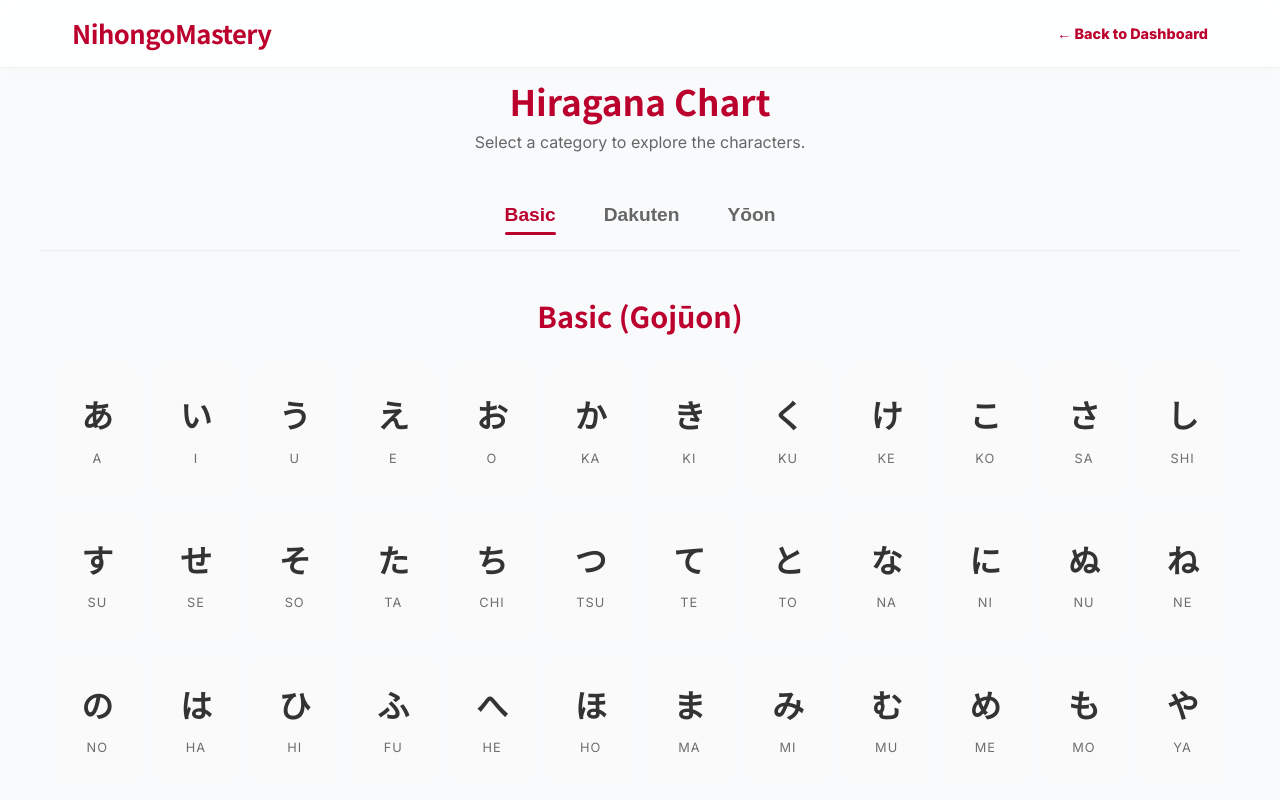
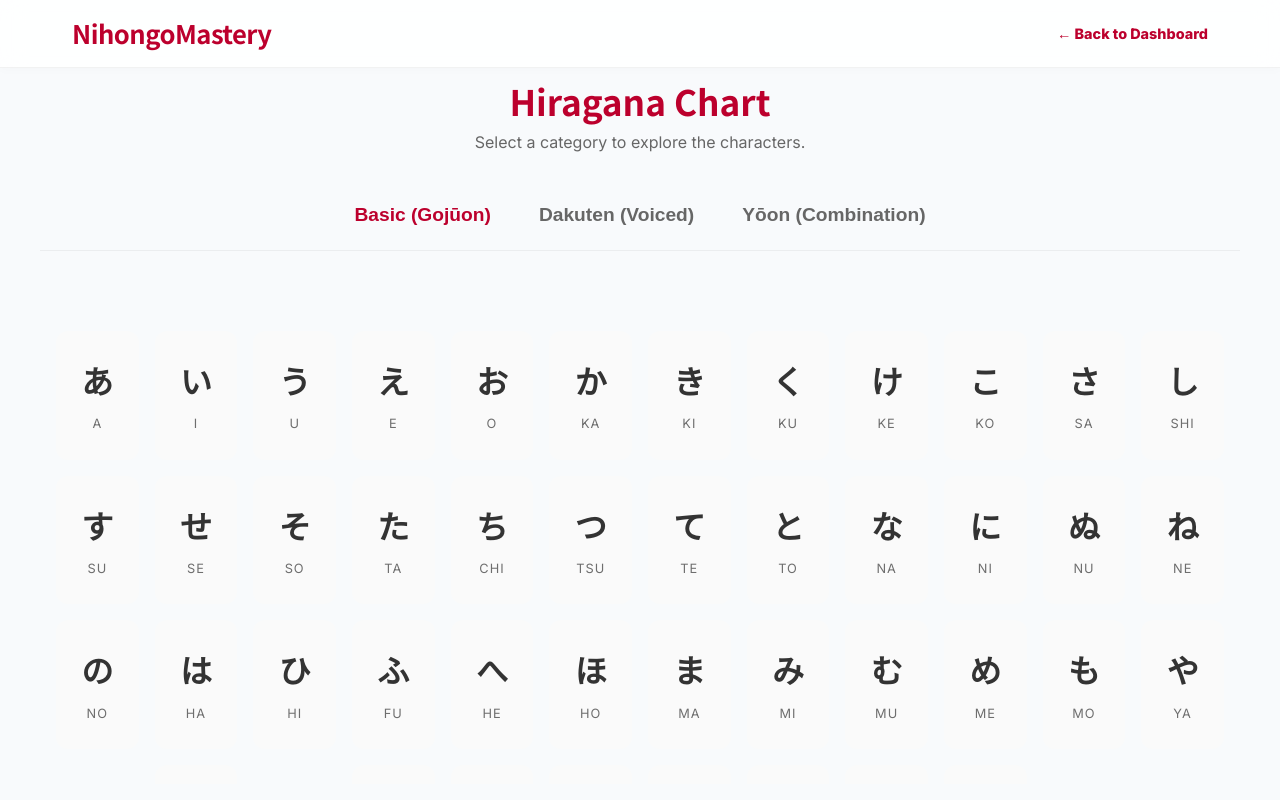
Before and after one commit to jolinajavier02/JLPT, a plain HTML site: page hiragana.html in a window 1280 px wide. Drawn offline with Linux system fonts and the light colour scheme.

Commit message:
refactor: Remove active tab underline styling and redundant section titles, and clarify tab button labels.

```diff
--- a/hiragana.html
+++ b/hiragana.html
@@ -189,17 +189,6 @@
             color: var(--primary-color);
         }
 
-        .tab-btn.active::after {
-            content: '';
-            position: absolute;
-            bottom: -1px;
-            left: 0;
-            width: 100%;
-            height: 3px;
-            background: var(--primary-color);
-            border-radius: 2px;
-        }
-
         .tab-btn i {
             font-size: 1.2rem;
             margin-bottom: 0.2rem;
@@ -262,23 +251,20 @@
             </div>
 
             <div class="tab-nav">
-                <button class="tab-btn active" onclick="switchTab('basic', this)">Basic</button>
-                <button class="tab-btn" onclick="switchTab('dakuten', this)">Dakuten</button>
-                <button class="tab-btn" onclick="switchTab('yoon', this)">Yōon</button>
+                <button class="tab-btn active" onclick="switchTab('basic', this)">Basic (Gojūon)</button>
+                <button class="tab-btn" onclick="switchTab('dakuten', this)">Dakuten (Voiced)</button>
+                <button class="tab-btn" onclick="switchTab('yoon', this)">Yōon (Combination)</button>
             </div>
 
             <div id="basic-section" class="chart-section active">
-                <h2 class="section-title">Basic (Gojūon)</h2>
                 <div class="kana-grid" id="basic-grid"></div>
             </div>
 
             <div id="dakuten-section" class="chart-section">
-                <h2 class="section-title">Dakuten (Voiced)</h2>
                 <div class="kana-grid" id="dakuten-grid"></div>
             </div>
 
             <div id="yoon-section" class="chart-section">
-                <h2 class="section-title">Yōon (Combination)</h2>
                 <div class="kana-grid" id="yoon-grid"></div>
             </div>
         </div>
```
Also changed, not shown: katakana.html (+3 -17 lines).
